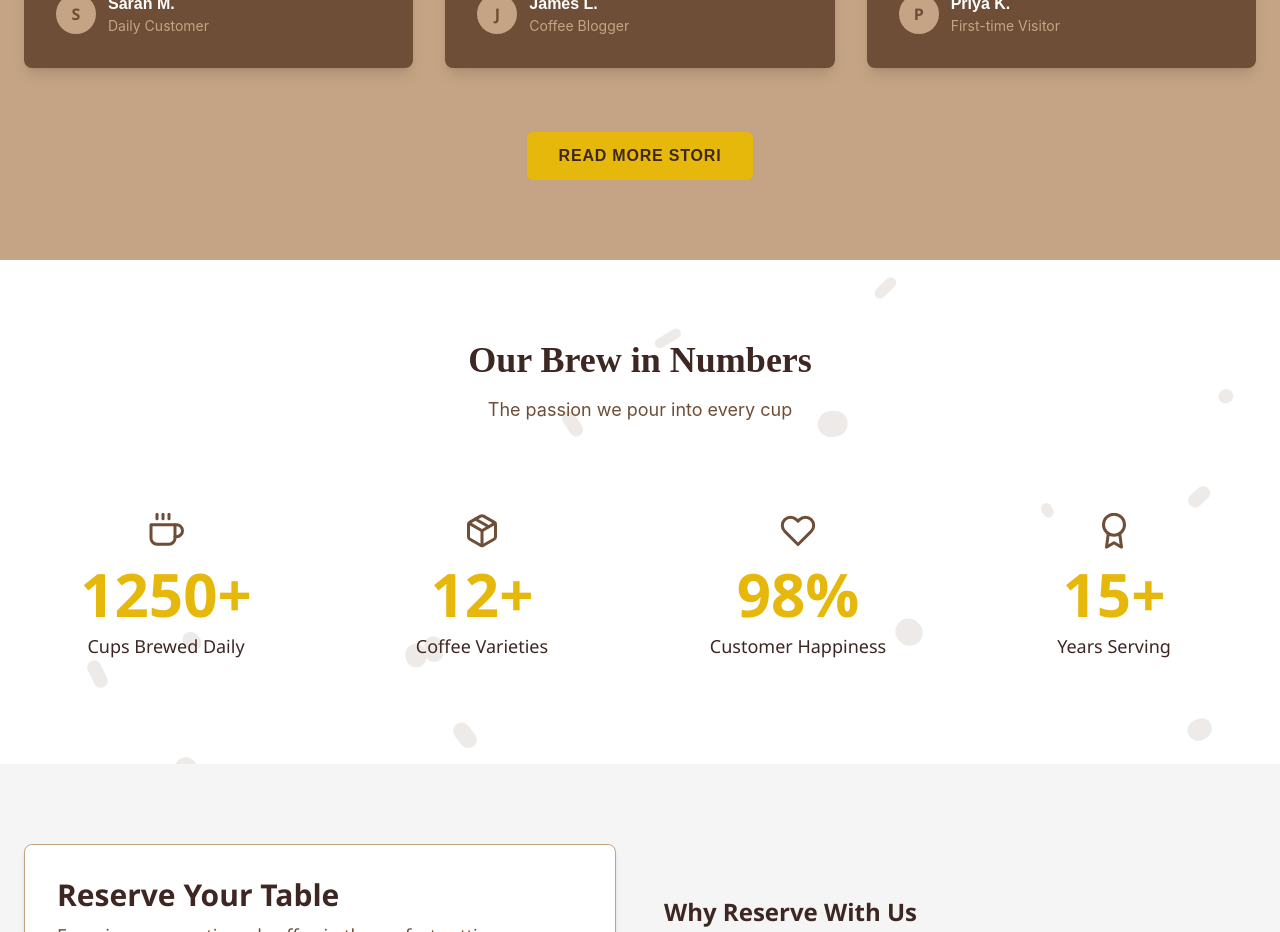
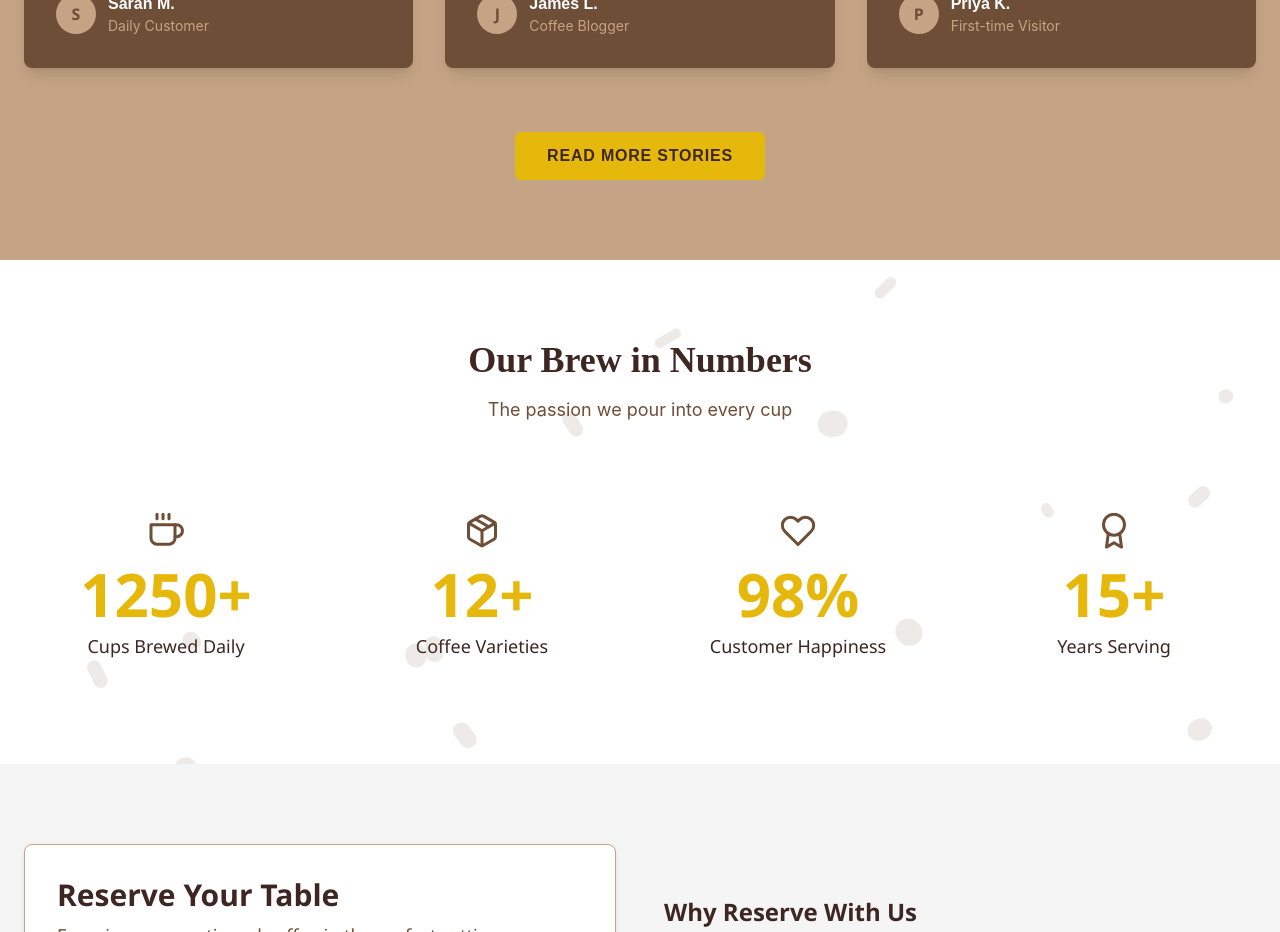
Before and after one commit to ZayanMustafa/coffeeshop, a Next.js app: page / in a window 1280 px wide. Shown: the part 2120-3052 px from the top of the page. Built offline with nearby package versions, Linux system fonts and the light colour scheme.

Commit message:
Updating

```diff
--- a/src/sections/mainpage/testimonails.js
+++ b/src/sections/mainpage/testimonails.js
@@ -156,7 +156,7 @@ const Testimonials = () => {
             }}
             whileTap={{ scale: 0.98 }}
           >
-            Read More Stori
+            Read More Stories
           </Button>
         </motion.div>
       </div>
```
